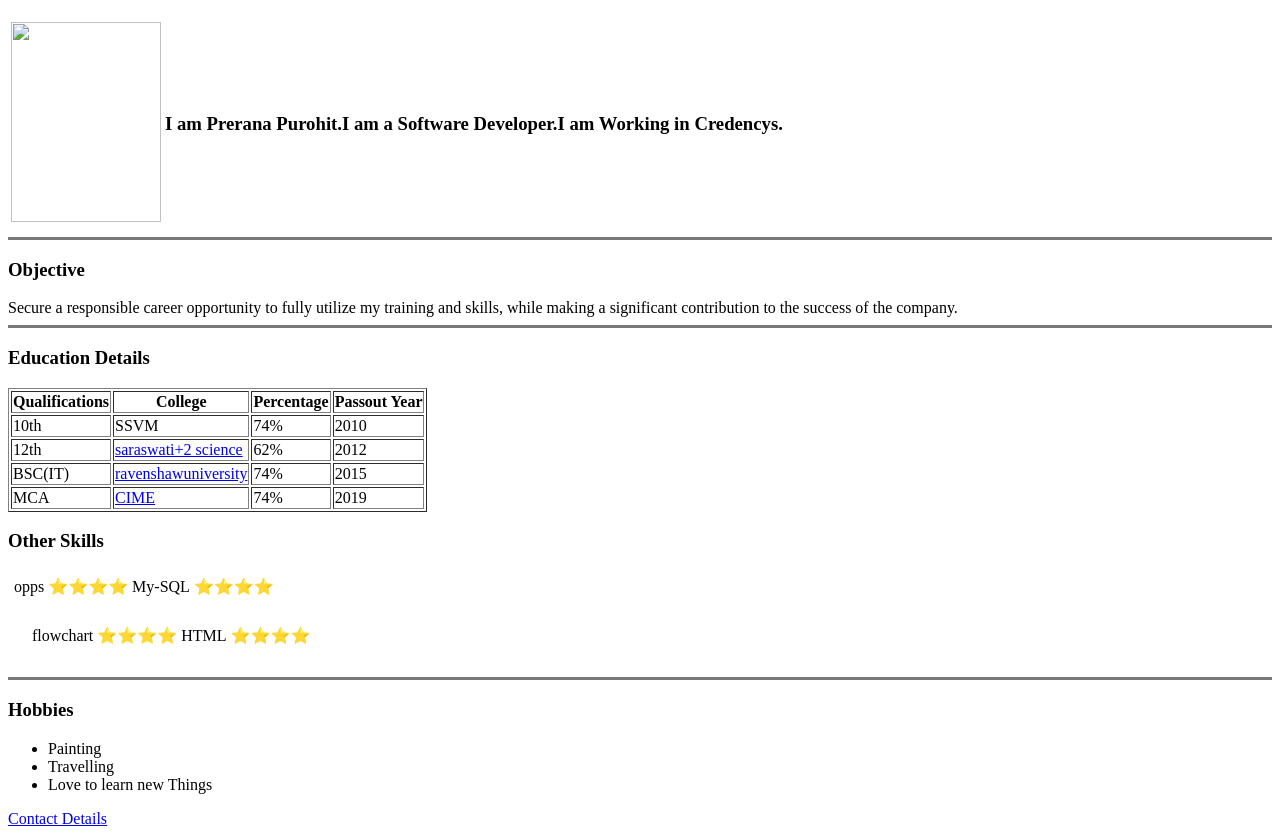
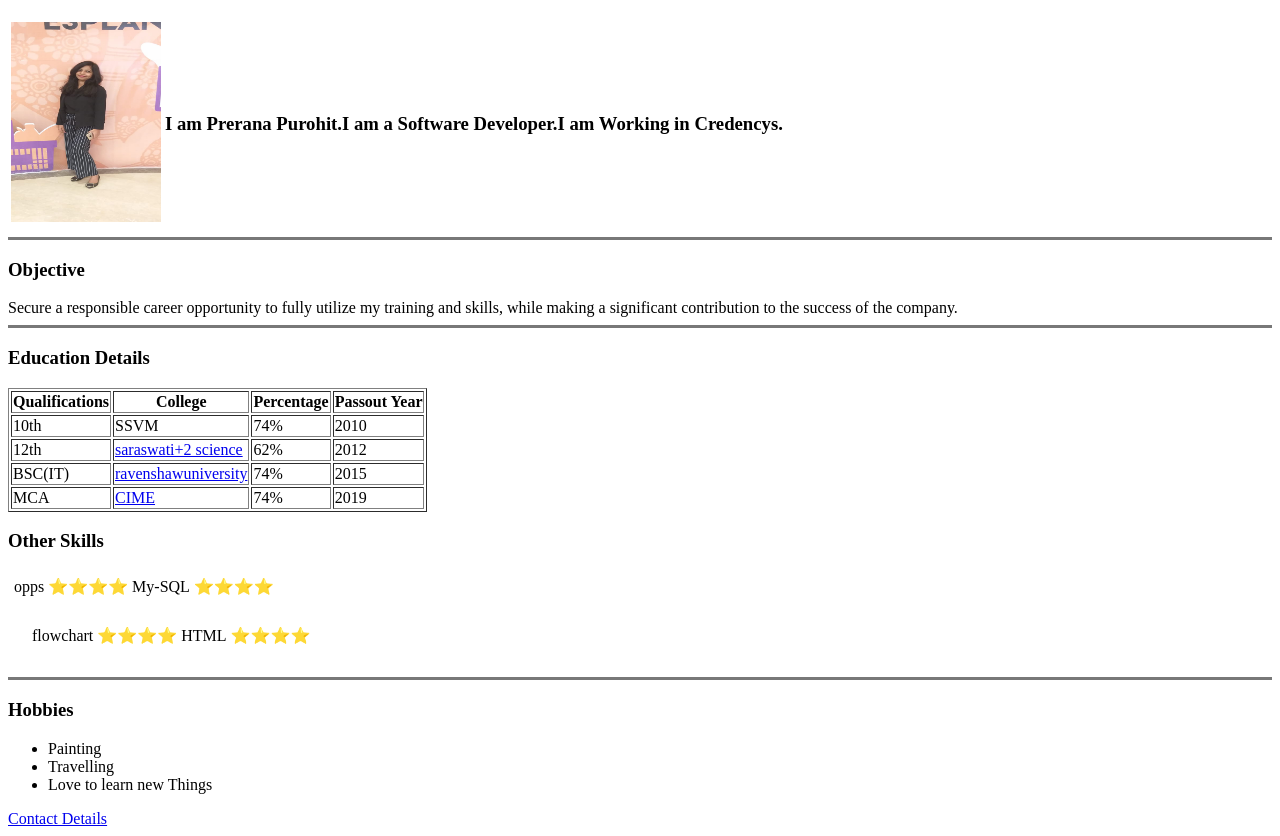
Before and after one commit to prernapurohit/cv, a plain HTML site: page index.html in a window 1280 px wide. Shown: the part 61-897 px from the top of the page. Drawn offline with Linux system fonts and the light colour scheme.

Commit message:
Image path change

```diff
--- a/index.html
+++ b/index.html
@@ -12,7 +12,7 @@
           <tr>
 
             <td>
-              <img src="image/sophie.jpg"  height="200px" width="150px">
+              <img src="sophie.jpg"  height="200px" width="150px">
             </td>
 
             <td>
```
